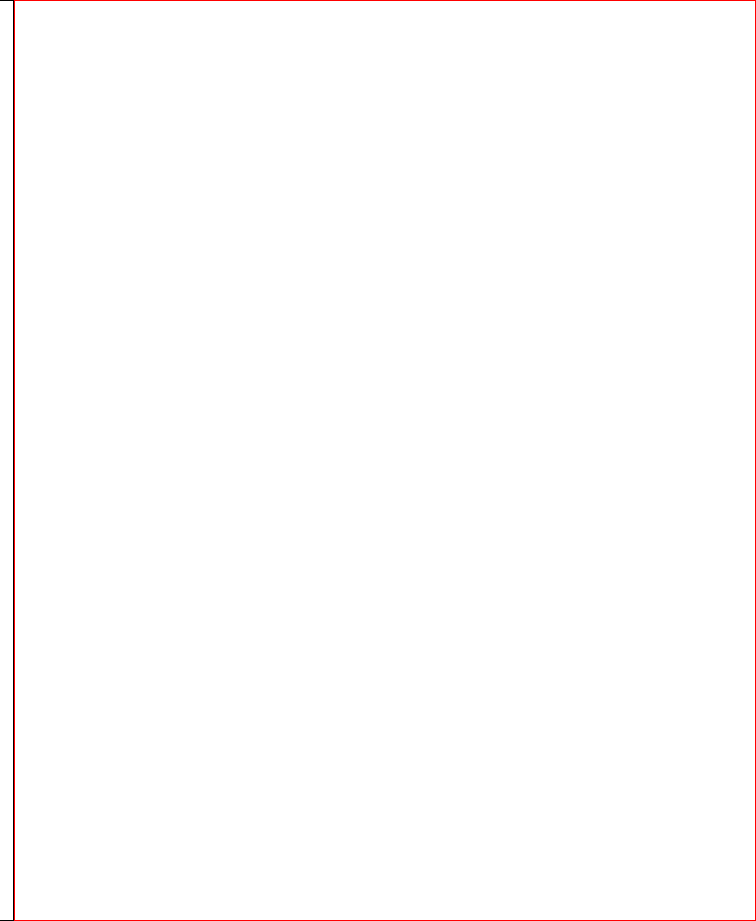
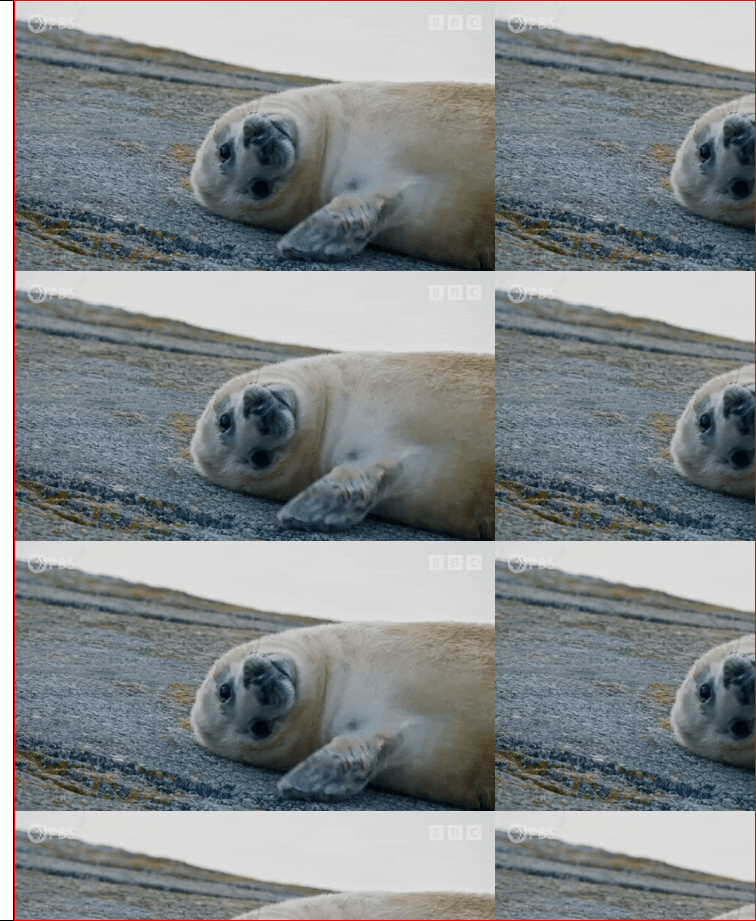
Before and after one commit to andrijanasharkoskaa/Code-Academy, a plain HTML site: page Onboarding Project/index.html in a window 1280 px wide. Shown: the full height of the page, 524-1280 px from the left. Drawn offline with Linux system fonts and the light colour scheme.

Commit message:
adding background to the right section

```diff
--- a/Onboarding Project/style.css
+++ b/Onboarding Project/style.css
@@ -92,6 +92,8 @@ body {
   width: 58%;
   height: inherit;
   border: 1px solid red;
+  background-image: url(assets/giphy.gif);
+  bac
 }
 .form {
   width: 80%;
```
Also changed, not shown: Onboarding Project/assets/giphy.gif (added).
